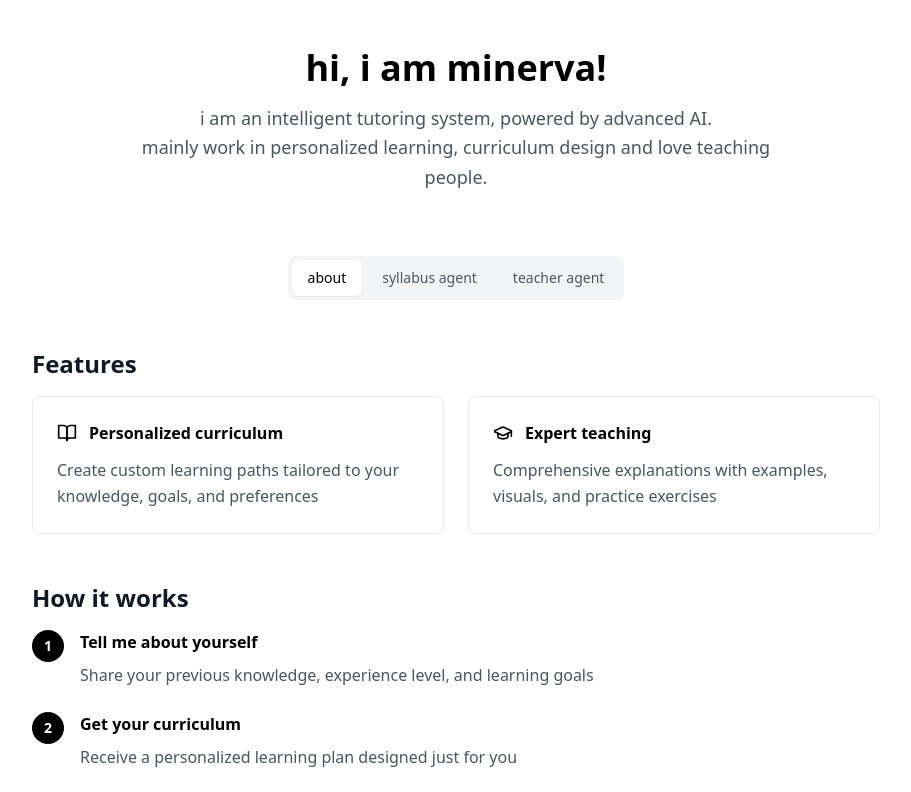
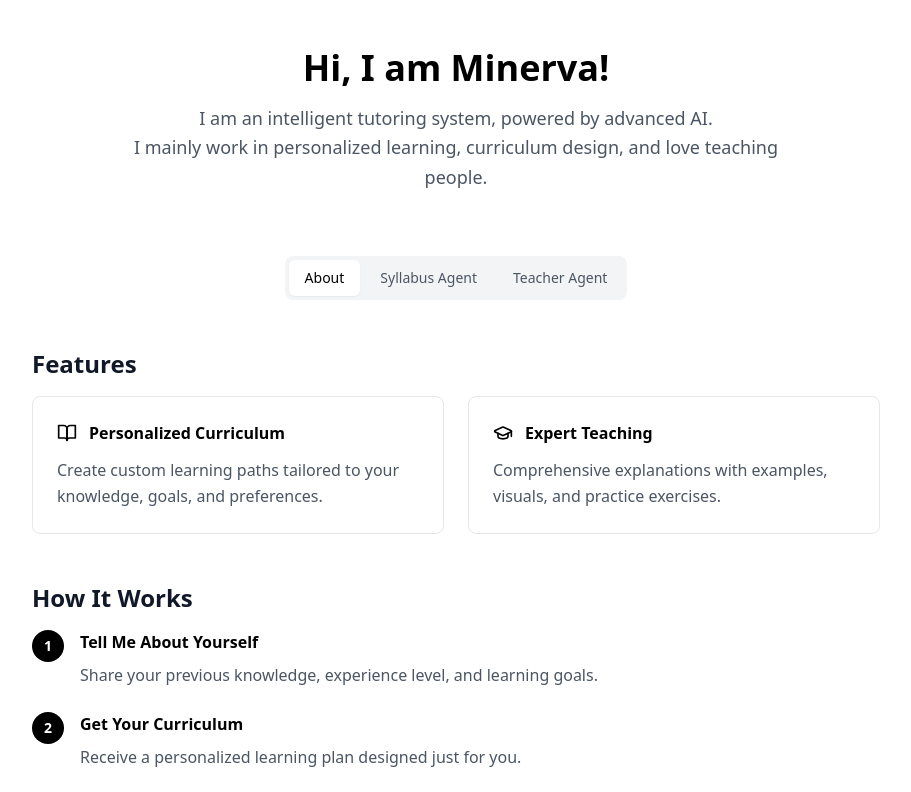
Before and after one commit to wired07/Project-Minerva, a Next.js app: page / in a window 1280 px wide. Shown: the top 792 px of the page, without its empty margins (184-1095 px from the left). Built offline with nearby package versions, Linux system fonts and the light colour scheme.

Commit message:
Updated code from Cursor

```diff
--- a/app/page.tsx
+++ b/app/page.tsx
@@ -13,11 +13,11 @@ export default function Home() {
       <div className="max-w-4xl mx-auto px-6 py-12">
         {/* Header */}
         <header className="text-center mb-16">
-          <h1 className="text-4xl font-bold mb-4">hi, i am minerva!</h1>
+          <h1 className="text-4xl font-bold mb-4">Hi, I am Minerva!</h1>
           <p className="text-lg text-gray-600 dark:text-gray-400 max-w-2xl mx-auto leading-relaxed">
-            i am an intelligent tutoring system, powered by advanced AI.
+            I am an intelligent tutoring system, powered by advanced AI.
             <br />
-            mainly work in personalized learning, curriculum design and love teaching people.
+            I mainly work in personalized learning, curriculum design, and love teaching people.
           </p>
         </header>
 
@@ -32,7 +32,7 @@ export default function Home() {
                   : 'text-gray-600 dark:text-gray-400 hover:text-black dark:hover:text-white'
               }`}
             >
-              about
+              About
             </button>
             <button
               onClick={() => setActiveSection('syllabus')}
@@ -42,7 +42,7 @@ export default function Home() {
                   : 'text-gray-600 dark:text-gray-400 hover:text-black dark:hover:text-white'
               }`}
             >
-              syllabus agent
+              Syllabus Agent
             </button>
             <button
               onClick={() => setActiveSection('teacher')}
@@ -52,7 +52,7 @@ export default function Home() {
                   : 'text-gray-600 dark:text-gray-400 hover:text-black dark:hover:text-white'
               }`}
             >
-              teacher agent
+              Teacher Agent
             </button>
           </div>
         </nav>
@@ -68,19 +68,19 @@ export default function Home() {
                   <div className="card">
                     <div className="flex items-center gap-3 mb-3">
                       <BookOpen className="w-5 h-5" />
-                      <h3 className="font-semibold">Personalized curriculum</h3>
+                      <h3 className="font-semibold">Personalized Curriculum</h3>
                     </div>
                     <p className="section-content">
-                      Create custom learning paths tailored to your knowledge, goals, and preferences
+                      Create custom learning paths tailored to your knowledge, goals, and preferences.
                     </p>
                   </div>
                   <div className="card">
                     <div className="flex items-center gap-3 mb-3">
                       <GraduationCap className="w-5 h-5" />
-                      <h3 className="font-semibold">Expert teaching</h3>
+                      <h3 className="font-semibold">Expert Teaching</h3>
                     </div>
                     <p className="section-content">
-                      Comprehensive explanations with examples, visuals, and practice exercises
+                      Comprehensive explanations with examples, visuals, and practice exercises.
                     </p>
                   </div>
                 </div>
@@ -88,16 +88,16 @@ export default function Home() {
 
               {/* How it works */}
               <section>
-                <h2 className="section-title">How it works</h2>
+                <h2 className="section-title">How It Works</h2>
                 <div className="space-y-6">
                   <div className="flex items-start gap-4">
                     <div className="w-8 h-8 bg-black dark:bg-white text-white dark:text-black rounded-full flex items-center justify-center text-sm font-bold flex-shrink-0">
                       1
                     </div>
                     <div>
-                      <h3 className="font-semibold mb-2">Tell me about yourself</h3>
+                      <h3 className="font-semibold mb-2">Tell Me About Yourself</h3>
                       <p className="section-content">
-                        Share your previous knowledge, experience level, and learning goals
+                        Share your previous knowledge, experience level, and learning goals.
                       </p>
                     </div>
                   </div>
@@ -106,9 +106,9 @@ export default function Home() {
                       2
                     </div>
                     <div>
-                      <h3 className="font-semibold mb-2">Get your curriculum</h3>
+                      <h3 className="font-semibold mb-2">Get Your Curriculum</h3>
                       <p className="section-content">
-                        Receive a personalized learning plan designed just for you
+                        Receive a personalized learning plan designed just for you.
                       </p>
                     </div>
                   </div>
@@ -117,9 +117,9 @@ export default function Home() {
                       3
                     </div>
                     <div>
-                      <h3 className="font-semibold mb-2">Start learning</h3>
+                      <h3 className="font-semibold mb-2">Start Learning</h3>
                       <p className="section-content">
-                        Dive deep into any topic with expert guidance and explanations
+                        Dive deep into any topic with expert guidance and explanations.
                       </p>
                     </div>
                   </div>
@@ -156,9 +156,9 @@ export default function Home() {
           {activeSection === 'syllabus' && (
             <div>
               <div className="text-center mb-8">
-                <h2 className="section-title">Syllabus agent</h2>
+                <h2 className="section-title">Syllabus Agent</h2>
                 <p className="section-content max-w-2xl mx-auto">
-                  Create your personalized learning curriculum based on your knowledge, goals, and preferences
+                  Create your personalized learning curriculum based on your knowledge, goals, and preferences.
                 </p>
               </div>
               <SyllabusAgent onCurriculumGenerated={() => {}} />
@@ -168,9 +168,9 @@ export default function Home() {
           {activeSection === 'teacher' && (
             <div>
               <div className="text-center mb-8">
-                <h2 className="section-title">Teacher agent</h2>
+                <h2 className="section-title">Teacher Agent</h2>
                 <p className="section-content max-w-2xl mx-auto">
-                  Learn any topic with comprehensive explanations, examples, and practice exercises
+                  Learn any topic with comprehensive explanations, examples, and practice exercises.
                 </p>
               </div>
               <TeacherAgent />
--- a/components/SyllabusAgent.tsx
+++ b/components/SyllabusAgent.tsx
@@ -73,7 +73,7 @@ export default function SyllabusAgent({ onCurriculumGenerated }: SyllabusAgentPr
             <BookOpen className="w-5 h-5 text-white dark:text-black" />
           </div>
           <div>
-            <h2 className="text-lg font-semibold">Syllabus agent</h2>
+            <h2 className="text-lg font-semibold">Syllabus Agent</h2>
             <p className="text-sm text-gray-600 dark:text-gray-400">Create your personalized learning curriculum</p>
           </div>
         </div>
@@ -87,7 +87,7 @@ export default function SyllabusAgent({ onCurriculumGenerated }: SyllabusAgentPr
         <div className="grid grid-cols-1 lg:grid-cols-2 gap-6">
           <div>
             <label className="block text-sm font-medium mb-2">
-              Previous knowledge *
+              Previous Knowledge *
             </label>
             <textarea
               name="previousKnowledge"
@@ -101,7 +101,7 @@ export default function SyllabusAgent({ onCurriculumGenerated }: SyllabusAgentPr
 
           <div>
             <label className="block text-sm font-medium mb-2">
-              Experience level *
+              Experience Level *
             </label>
             <select
               name="experience"
@@ -119,7 +119,7 @@ export default function SyllabusAgent({ onCurriculumGenerated }: SyllabusAgentPr
 
           <div>
             <label className="block text-sm font-medium mb-2">
-              Class/grade *
+              Class/Grade *
             </label>
             <input
               type="text"
@@ -134,7 +134,7 @@ export default function SyllabusAgent({ onCurriculumGenerated }: SyllabusAgentPr
 
           <div>
             <label className="block text-sm font-medium mb-2">
-              Test scores (optional)
+              Test Scores (Optional)
             </label>
             <input
               type="text"
@@ -148,7 +148,7 @@ export default function SyllabusAgent({ onCurriculumGenerated }: SyllabusAgentPr
 
           <div>
             <label className="block text-sm font-medium mb-2">
-              Recent grades (optional)
+              Recent Grades (Optional)
             </label>
             <input
               type="text"
@@ -162,7 +162,7 @@ export default function SyllabusAgent({ onCurriculumGenerated }: SyllabusAgentPr
 
           <div>
             <label className="block text-sm font-medium mb-2">
-              Subjects of interest *
+              Subjects of Interest *
             </label>
             <input
               type="text"
@@ -178,7 +178,7 @@ export default function SyllabusAgent({ onCurriculumGenerated }: SyllabusAgentPr
 
         <div>
           <label className="block text-sm font-medium mb-2">
-            Learning goals *
+            Learning Goals *
           </label>
           <textarea
             name="learningGoals"
@@ -198,12 +198,12 @@ export default function SyllabusAgent({ onCurriculumGenerated }: SyllabusAgentPr
           {isLoading ? (
             <>
               <Loader2 className="w-4 h-4 animate-spin" />
-              Generating curriculum...
+              Generating Curriculum...
             </>
           ) : (
             <>
               <BookOpen className="w-4 h-4" />
-              Generate my curriculum
+              Generate My Curriculum
             </>
           )}
         </button>
@@ -220,7 +220,7 @@ export default function SyllabusAgent({ onCurriculumGenerated }: SyllabusAgentPr
         <div className="mt-6 p-4 bg-green-50 dark:bg-green-900/20 border border-green-200 dark:border-green-800 rounded-lg">
           <div className="flex items-center gap-2 mb-3">
             <CheckCircle className="w-5 h-5 text-green-500 dark:text-green-400" />
-            <span className="text-green-700 dark:text-green-300 font-medium">Your personalized curriculum</span>
+            <span className="text-green-700 dark:text-green-300 font-medium">Your Personalized Curriculum</span>
           </div>
           <div className="prose prose-sm max-w-none">
             <ReactMarkdown remarkPlugins={[remarkGfm]}>
--- a/components/TeacherAgent.tsx
+++ b/components/TeacherAgent.tsx
@@ -74,7 +74,7 @@ export default function TeacherAgent({ curriculum }: TeacherAgentProps) {
             <GraduationCap className="w-5 h-5 text-white dark:text-black" />
           </div>
           <div>
-            <h2 className="text-lg font-semibold">Teacher agent</h2>
+            <h2 className="text-lg font-semibold">Teacher Agent</h2>
             <p className="text-sm text-gray-600 dark:text-gray-400">Learn any topic with expert guidance</p>
           </div>
         </div>
@@ -88,7 +88,7 @@ export default function TeacherAgent({ curriculum }: TeacherAgentProps) {
         <div className="mb-6 p-4 bg-gray-50 dark:bg-gray-800 border border-gray-200 dark:border-gray-700 rounded-lg">
           <h3 className="text-base font-medium mb-3 flex items-center gap-2">
             <BookOpen className="w-4 h-4" />
-            Suggested topics from your curriculum
+            Suggested Topics From Your Curriculum
           </h3>
           <div className="flex flex-wrap gap-2">
             {suggestedTopics.map((suggestedTopic, index) => (
@@ -107,21 +107,21 @@ export default function TeacherAgent({ curriculum }: TeacherAgentProps) {
       <form onSubmit={handleSubmit} className="space-y-6">
         <div>
           <label className="block text-sm font-medium mb-2">
-            Topic to learn *
+            Topic to Learn *
           </label>
           <input
             type="text"
             value={topic}
             onChange={(e) => setTopic(e.target.value)}
             className="input-field"
-            placeholder="e.g., Quadratic equations, Photosynthesis, World War II"
+            placeholder="e.g., Quadratic Equations, Photosynthesis, World War II"
             required
           />
         </div>
 
         <div>
           <label className="block text-sm font-medium mb-2">
-            Your level *
+            Your Level *
           </label>
           <select
             value={userLevel}
@@ -140,7 +140,7 @@ export default function TeacherAgent({ curriculum }: TeacherAgentProps) {
 
         <div>
           <label className="block text-sm font-medium mb-2">
-            Additional context (optional)
+            Additional Context (Optional)
           </label>
           <textarea
             value={context}
@@ -163,7 +163,7 @@ export default function TeacherAgent({ curriculum }: TeacherAgentProps) {
           ) : (
             <>
               <GraduationCap className="w-4 h-4" />
-              Start learning
+              Start Learning
             </>
           )}
         </button>
@@ -180,7 +180,7 @@ export default function TeacherAgent({ curriculum }: TeacherAgentProps) {
         <div className="mt-6 p-4 bg-green-50 dark:bg-green-900/20 border border-green-200 dark:border-green-800 rounded-lg">
           <div className="flex items-center gap-2 mb-3">
             <CheckCircle className="w-5 h-5 text-green-500 dark:text-green-400" />
-            <span className="text-green-700 dark:text-green-300 font-medium">Learning content</span>
+            <span className="text-green-700 dark:text-green-300 font-medium">Learning Content</span>
           </div>
           <div className="prose prose-sm max-w-none">
             <ReactMarkdown remarkPlugins={[remarkGfm]}>
```
